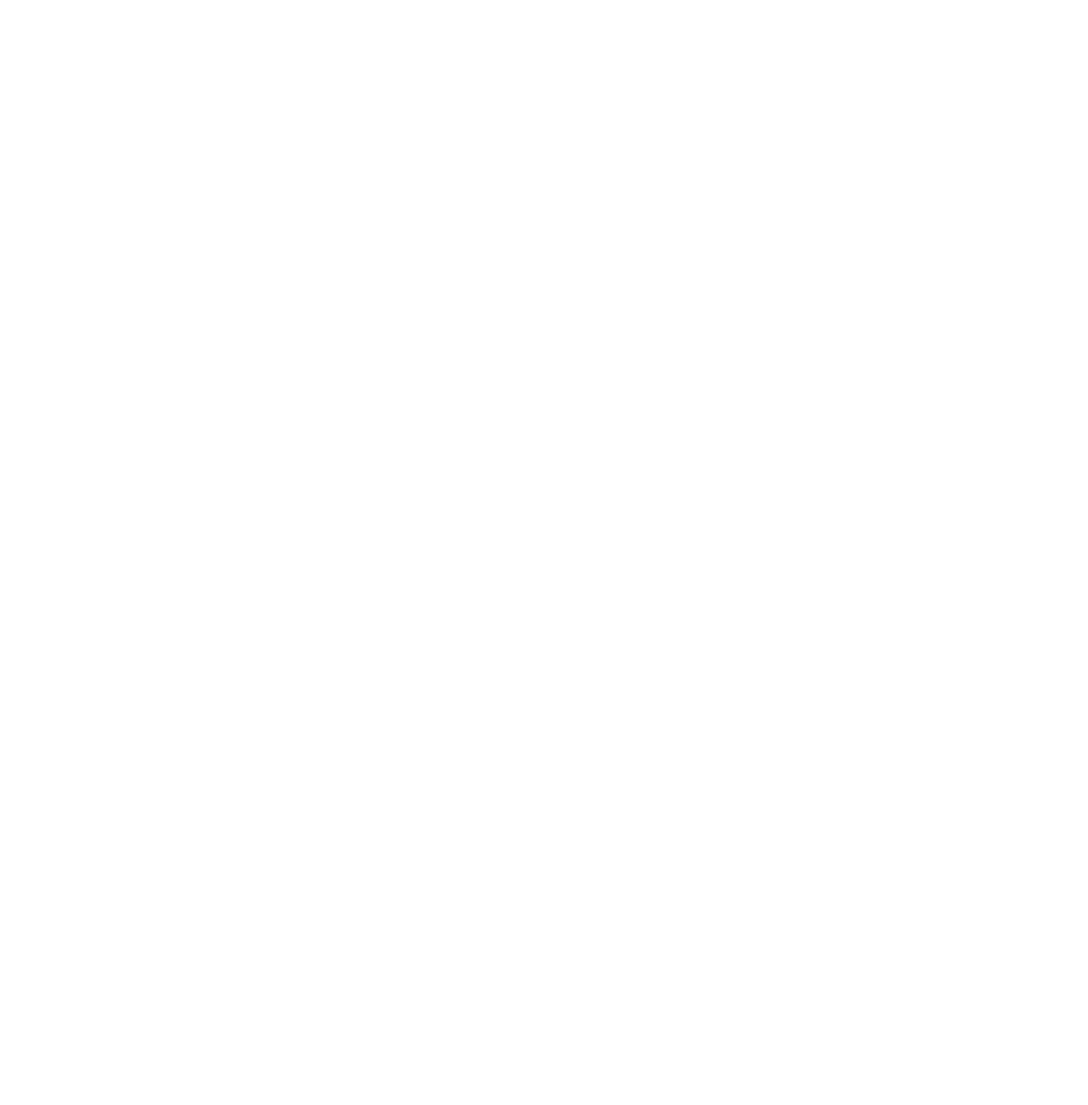
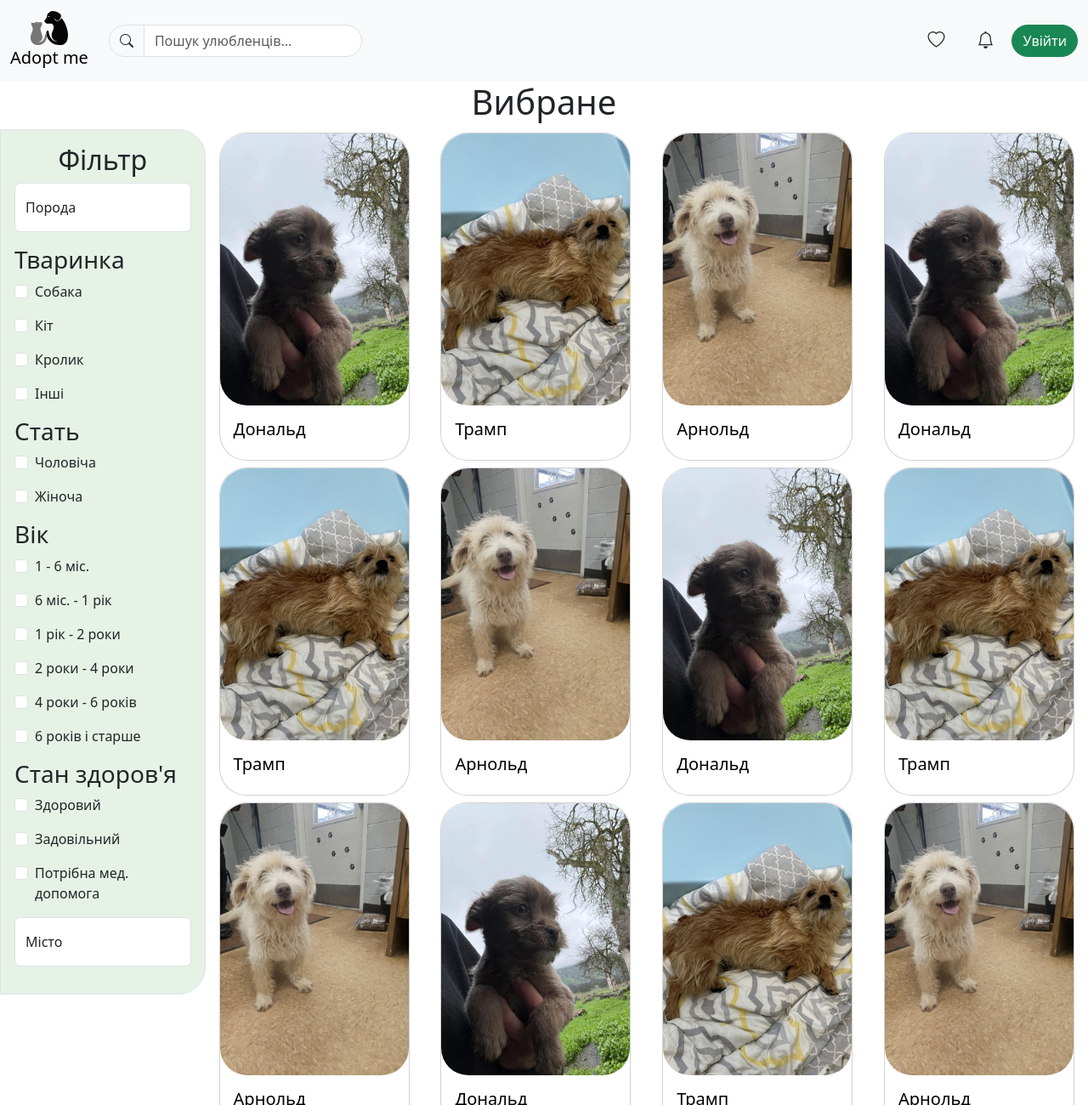
Before and after one commit to thehaipe/thehaipe.github.io, a plain HTML site: page favorites.html in a window 1280 px wide. Shown: the top 1300 px of the page at 85% size. Before the commit the page ends 800 px from the top, so only its background shows below. Drawn offline with nearby package versions, Linux system fonts and the light colour scheme.

Commit message:
Additions

```diff
--- a/favorites.html
+++ b/favorites.html
@@ -0,0 +1,294 @@
+<!DOCTYPE html>
+<html lang="en">
+
+<head>
+    <meta charset="UTF-8">
+    <meta name="viewport" content="width=device-width, initial-scale=1.0">
+    <title>Вибране - Adopt me</title>
+    <link rel="stylesheet" href="https://cdnjs.cloudflare.com/ajax/libs/bootstrap/5.3.3/css/bootstrap.min.css"
+        integrity="sha512-jnSuA4Ss2PkkikSOLtYs8BlYIeeIK1h99ty4YfvRPAlzr377vr3CXDb7sb7eEEBYjDtcYj+AjBH3FLv5uSJuXg=="
+        crossorigin="anonymous" referrerpolicy="no-referrer" />
+    <link rel="stylesheet"
+        href="https://cdnjs.cloudflare.com/ajax/libs/bootstrap-icons/1.11.3/font/bootstrap-icons.min.css"
+        integrity="sha512-dPXYcDub/aeb08c63jRq/k6GaKccl256JQy/AnOq7CAnEZ9FzSL9wSbcZkMp4R26vBsMLFYH4kQ67/bbV8XaCQ=="
+        crossorigin="anonymous" referrerpolicy="no-referrer" />
+    <link rel="stylesheet" href="/style.css" />
+</head>
+
+<body>
+    <div class="upper">
+        <nav class="navbar navbar-expand-lg bg-body-tertiary">
+            <div class="container-fluid">
+                <a class="navbar-brand text-center" href="/"><img src="assets/logo.svg" alt="Adopt me логотип"><br>Adopt
+                    me</a>
+                <button class="navbar-toggler" type="button" data-bs-toggle="collapse"
+                    data-bs-target="#navbarSupportedContent" aria-controls="navbarSupportedContent"
+                    aria-expanded="false" aria-label="Toggle navigation">
+                    <span class="navbar-toggler-icon"></span>
+                </button>
+                <div class="collapse navbar-collapse" id="navbarSupportedContent">
+                    <ul class="navbar-nav me-auto mb-2 mb-lg-0">
+                        <form class="d-flex m-2" role="search">
+                            <div class="input-group">
+                                <span class="input-group-text rounded-start-pill"><i class="bi bi-search"></i></span>
+                                <input type="search" class="form-control rounded-end-pill"
+                                    placeholder="Пошук улюбленців..." aria-label="Search">
+                            </div>
+                        </form>
+                    </ul>
+                    <a href="/favorites.html" class="btn btn-lg rounded-pill me-1"><i class="bi bi-heart"
+                            aria-label="Улюблене"></i></a>
+                    <a href="/messages.html" class="btn btn-lg rounded-pill me-1"><i class="bi bi-bell"
+                            aria-label="Повідомлення"></i></a>
+                    <a href="/login.html" class="btn btn-success rounded-pill">Увійти</a>
+                </div>
+            </div>
+        </nav>
+        <main>
+            <h1 class="text-center">Вибране</h1>
+            <div class="d-flex align-items-start">
+                <div class="border rounded-end-5 p-3" style="background-color: #E6F2E5;">
+                    <h2 class="text-center">Фільтр</h2>
+                    <div class="form-floating mb-3">
+                        <input type="text" class="form-control" id="kindInput" placeholder="Коргі">
+                        <label for="kindInput">Порода</label>
+                    </div>
+                    <h3>Тваринка</h3>
+                    <div class="mb-3 form-check">
+                        <input type="checkbox" class="form-check-input" id="dogCheck">
+                        <label class="form-check-label" for="dogCheck">Собака</label>
+                    </div>
+                    <div class="mb-3 form-check">
+                        <input type="checkbox" class="form-check-input" id="catCheck">
+                        <label class="form-check-label" for="catCheck">Кіт</label>
+                    </div>
+                    <div class="mb-3 form-check">
+                        <input type="checkbox" class="form-check-input" id="rabbitCheck">
+                        <label class="form-check-label" for="rabbitCheck">Кролик</label>
+                    </div>
+                    <div class="mb-3 form-check">
+                        <input type="checkbox" class="form-check-input" id="otherCheck">
+                        <label class="form-check-label" for="otherCheck">Інші</label>
+                    </div>
+                    <h3>Стать</h3>
+                    <div class="mb-3 form-check">
+                        <input type="checkbox" class="form-check-input" id="maleCheck">
+                        <label class="form-check-label" for="maleCheck">Чоловіча</label>
+                    </div>
+                    <div class="mb-3 form-check">
+                        <input type="checkbox" class="form-check-input" id="femaleCheck">
+                        <label class="form-check-label" for="femaleCheck">Жіноча</label>
+                    </div>
+                    <h3>Вік</h3>
+                    <div class="mb-3 form-check">
+                        <input type="checkbox" class="form-check-input" id="ageCheck1">
+                        <label class="form-check-label" for="ageCheck1">1 - 6 міс.</label>
+                    </div>
+                    <div class="mb-3 form-check">
+                        <input type="checkbox" class="form-check-input" id="ageCheck2">
+                        <label class="form-check-label" for="ageCheck2">6 міс. - 1 рік</label>
+                    </div>
+                    <div class="mb-3 form-check">
+                        <input type="checkbox" class="form-check-input" id="ageCheck3">
+                        <label class="form-check-label" for="ageCheck3">1 рік - 2 роки</label>
+                    </div>
+                    <div class="mb-3 form-check">
+                        <input type="checkbox" class="form-check-input" id="ageCheck4">
+                        <label class="form-check-label" for="ageCheck4">2 роки - 4 роки</label>
+                    </div>
+                    <div class="mb-3 form-check">
+                        <input type="checkbox" class="form-check-input" id="ageCheck5">
+                        <label class="form-check-label" for="ageCheck5">4 роки - 6 років</label>
+                    </div>
+                    <div class="mb-3 form-check">
+                        <input type="checkbox" class="form-check-input" id="ageCheck6">
+                        <label class="form-check-label" for="ageCheck6">6 років і старше</label>
+                    </div>
+                    <h3>Стан здоров'я</h3>
+                    <div class="mb-3 form-check">
+                        <input type="checkbox" class="form-check-input" id="healthCheck1">
+                        <label class="form-check-label" for="healthCheck1">Здоровий</label>
+                    </div>
+                    <div class="mb-3 form-check">
+                        <input type="checkbox" class="form-check-input" id="healthCheck2">
+                        <label class="form-check-label" for="healthCheck2">Задовільний</label>
+                    </div>
+                    <div class="mb-3 form-check">
+                        <input type="checkbox" class="form-check-input" id="healthCheck3">
+                        <label class="form-check-label" for="healthCheck3">Потрібна мед. допомога</label>
+                    </div>
+                    <div class="form-floating mb-3">
+                        <input type="text" class="form-control" id="cityInput" placeholder="Львів">
+                        <label for="cityInput">Місто</label>
+                    </div>
+                </div>
+                <div class="container d-flex flex-wrap justify-content-between">
+                    <div class="card rounded-5 m-1 position-relative" style="width: 14rem;">
+                        <img src="/assets/dogs/dog1.png" class="card-img-top rounded-5 object-fit-cover"
+                            style="height: 20em;" alt="Фото до собаки &quot;Арнольд&quot;">
+                        <div class="card-body">
+                            <h5 class="card-title"><a class="stretched-link" href="/pet_page.html"
+                                    style="color: black; text-decoration: none;">Дональд</a></h5>
+                        </div>
+                    </div>
+                    <div class="card rounded-5 m-1 position-relative" style="width: 14rem;">
+                        <img src="/assets/dogs/dog2.png" class="card-img-top rounded-5 object-fit-cover"
+                            style="height: 20em;" alt="Фото до собаки &quot;Арнольд&quot;">
+                        <div class="card-body">
+                            <h5 class="card-title"><a class="stretched-link" href="/pet_page.html"
+                                    style="color: black; text-decoration: none;">Трамп</a></h5>
+                        </div>
+                    </div>
+                    <div class="card rounded-5 m-1 position-relative" style="width: 14rem;">
+                        <img src="/assets/dogs/dog3.png" class="card-img-top rounded-5 object-fit-cover"
+                            style="height: 20em;" alt="Фото до собаки &quot;Арнольд&quot;">
+                        <div class="card-body">
+                            <h5 class="card-title"><a class="stretched-link" href="/pet_page.html"
+                                    style="color: black; text-decoration: none;">Арнольд</a></h5>
+                        </div>
+                    </div>
+                    <div class="card rounded-5 m-1 position-relative" style="width: 14rem;">
+                        <img src="/assets/dogs/dog1.png" class="card-img-top rounded-5 object-fit-cover"
+                            style="height: 20em;" alt="Фото до собаки &quot;Арнольд&quot;">
+                        <div class="card-body">
+                            <h5 class="card-title"><a class="stretched-link" href="/pet_page.html"
+                                    style="color: black; text-decoration: none;">Дональд</a></h5>
+                        </div>
+                    </div>
+                    <div class="card rounded-5 m-1 position-relative" style="width: 14rem;">
+                        <img src="/assets/dogs/dog2.png" class="card-img-top rounded-5 object-fit-cover"
+                            style="height: 20em;" alt="Фото до собаки &quot;Арнольд&quot;">
+                        <div class="card-body">
+                            <h5 class="card-title"><a class="stretched-link" href="/pet_page.html"
+                                    style="color: black; text-decoration: none;">Трамп</a></h5>
+                        </div>
+                    </div>
+                    <div class="card rounded-5 m-1 position-relative" style="width: 14rem;">
+                        <img src="/assets/dogs/dog3.png" class="card-img-top rounded-5 object-fit-cover"
+                            style="height: 20em;" alt="Фото до собаки &quot;Арнольд&quot;">
+                        <div class="card-body">
+                            <h5 class="card-title"><a class="stretched-link" href="/pet_page.html"
+                                    style="color: black; text-decoration: none;">Арнольд</a></h5>
+                        </div>
+                    </div>
+                    <div class="card rounded-5 m-1 position-relative" style="width: 14rem;">
+                        <img src="/assets/dogs/dog1.png" class="card-img-top rounded-5 object-fit-cover"
+                            style="height: 20em;" alt="Фото до собаки &quot;Арнольд&quot;">
+                        <div class="card-body">
+                            <h5 class="card-title"><a class="stretched-link" href="/pet_page.html"
+                                    style="color: black; text-decoration: none;">Дональд</a></h5>
+                        </div>
+                    </div>
+                    <div class="card rounded-5 m-1 position-relative" style="width: 14rem;">
+                        <img src="/assets/dogs/dog2.png" class="card-img-top rounded-5 object-fit-cover"
+                            style="height: 20em;" alt="Фото до собаки &quot;Арнольд&quot;">
+                        <div class="card-body">
+                            <h5 class="card-title"><a class="stretched-link" href="/pet_page.html"
+                                    style="color: black; text-decoration: none;">Трамп</a></h5>
+                        </div>
+                    </div>
+                    <div class="card rounded-5 m-1 position-relative" style="width: 14rem;">
+                        <img src="/assets/dogs/dog3.png" class="card-img-top rounded-5 object-fit-cover"
+                            style="height: 20em;" alt="Фото до собаки &quot;Арнольд&quot;">
+                        <div class="card-body">
+                            <h5 class="card-title"><a class="stretched-link" href="/pet_page.html"
+                                    style="color: black; text-decoration: none;">Арнольд</a></h5>
+                        </div>
+                    </div>
+                    <div class="card rounded-5 m-1 position-relative" style="width: 14rem;">
+                        <img src="/assets/dogs/dog1.png" class="card-img-top rounded-5 object-fit-cover"
+                            style="height: 20em;" alt="Фото до собаки &quot;Арнольд&quot;">
+                        <div class="card-body">
+                            <h5 class="card-title"><a class="stretched-link" href="/pet_page.html"
+                                    style="color: black; text-decoration: none;">Дональд</a></h5>
+                        </div>
+                    </div>
+                    <div class="card rounded-5 m-1 position-relative" style="width: 14rem;">
+                        <img src="/assets/dogs/dog2.png" class="card-img-top rounded-5 object-fit-cover"
+                            style="height: 20em;" alt="Фото до собаки &quot;Арнольд&quot;">
+                        <div class="card-body">
+                            <h5 class="card-title"><a class="stretched-link" href="/pet_page.html"
+                                    style="color: black; text-decoration: none;">Трамп</a></h5>
+                        </div>
+                    </div>
+                    <div class="card rounded-5 m-1 position-relative" style="width: 14rem;">
+                        <img src="/assets/dogs/dog3.png" class="card-img-top rounded-5 object-fit-cover"
+                            style="height: 20em;" alt="Фото до собаки &quot;Арнольд&quot;">
+                        <div class="card-body">
+                            <h5 class="card-title"><a class="stretched-link" href="/pet_page.html"
+                                    style="color: black; text-decoration: none;">Арнольд</a></h5>
+                        </div>
+                    </div>
+                    <div class="card rounded-5 m-1 position-relative" style="width: 14rem;">
+                        <img src="/assets/dogs/dog1.png" class="card-img-top rounded-5 object-fit-cover"
+                            style="height: 20em;" alt="Фото до собаки &quot;Арнольд&quot;">
+                        <div class="card-body">
+                            <h5 class="card-title"><a class="stretched-link" href="/pet_page.html"
+                                    style="color: black; text-decoration: none;">Дональд</a></h5>
+                        </div>
+                    </div>
+                    <div class="card rounded-5 m-1 position-relative" style="width: 14rem;">
+                        <img src="/assets/dogs/dog2.png" class="card-img-top rounded-5 object-fit-cover"
+                            style="height: 20em;" alt="Фото до собаки &quot;Арнольд&quot;">
+                        <div class="card-body">
+                            <h5 class="card-title"><a class="stretched-link" href="/pet_page.html"
+                                    style="color: black; text-decoration: none;">Трамп</a></h5>
+                        </div>
+                    </div>
+                    <div class="card rounded-5 m-1 position-relative" style="width: 14rem;">
+                        <img src="/assets/dogs/dog3.png" class="card-img-top rounded-5 object-fit-cover"
+                            style="height: 20em;" alt="Фото до собаки &quot;Арнольд&quot;">
+                        <div class="card-body">
+                            <h5 class="card-title"><a class="stretched-link" href="/pet_page.html"
+                                    style="color: black; text-decoration: none;">Арнольд</a></h5>
+                        </div>
+                    </div>
+                </div>
+            </div>
+        </main>
+    </div>
+    <div class="container bottom">
+        <footer class="py-5">
+            <div class="row">
+                <div class="col-6 col-md-2 mb-3">
+                    <h5>Навігація</h5>
+                    <ul class="nav flex-column">
+                        <li class="nav-item mb-2"><a href="/" class="nav-link p-0 text-body-secondary">Головна</a></li>
+                        <li class="nav-item mb-2"><a href="/pets.html"
+                                class="nav-link p-0 text-body-secondary">Тваринки</a></li>
+                        <li class="nav-item mb-2"><a href="/shelters.html"
+                                class="nav-link p-0 text-body-secondary">Притулки</a></li>
+                    </ul>
+                </div>
+
+                <div class="col-md-5 offset-md-1 mb-3">
+                    <form>
+                        <h5>Підпишіться для оновлень</h5>
+                        <p>Ми вас повідомлятимемо про новини з нашого блогу.</p>
+                        <div class="d-flex flex-column flex-sm-row w-100 gap-2">
+                            <label for="newsletter1" class="visually-hidden">Поштова скринька</label>
+                            <input id="newsletter1" type="email" class="form-control"
+                                placeholder="користувач@пошта.укр">
+                            <button class="btn btn-success rounded-pill" type="button">Підписатись</button>
+                        </div>
+                    </form>
+                </div>
+            </div>
+
+            <div class="d-flex flex-column flex-sm-row justify-content-between py-4 my-4 border-top">
+                <p>© 2025 Adopt me, Inc. Усі права зарезервовано.</p>
+                <ul class="list-unstyled d-flex">
+                    <li class="ms-3"><a class="link-body-emphasis" href="#" aria-label="Instagram"><i
+                                class="bi bi-instagram"></i></a></li>
+                    <li class="ms-3"><a class="link-body-emphasis" href="#" aria-label="Facebook"><i
+                                class="bi bi-facebook"></i></a></li>
+                </ul>
+            </div>
+        </footer>
+    </div>
+    <script src="https://cdnjs.cloudflare.com/ajax/libs/bootstrap/5.3.3/js/bootstrap.min.js"
+        integrity="sha512-ykZ1QQr0Jy/4ZkvKuqWn4iF3lqPZyij9iRv6sGqLRdTPkY69YX6+7wvVGmsdBbiIfN/8OdsI7HABjvEok6ZopQ=="
+        crossorigin="anonymous" referrerpolicy="no-referrer"></script>
+</body>
+
+</html>
```
Also changed, not shown: index.html (+2 -1 lines), pets.html (+5 -1 lines), pet_stories.html (added).
